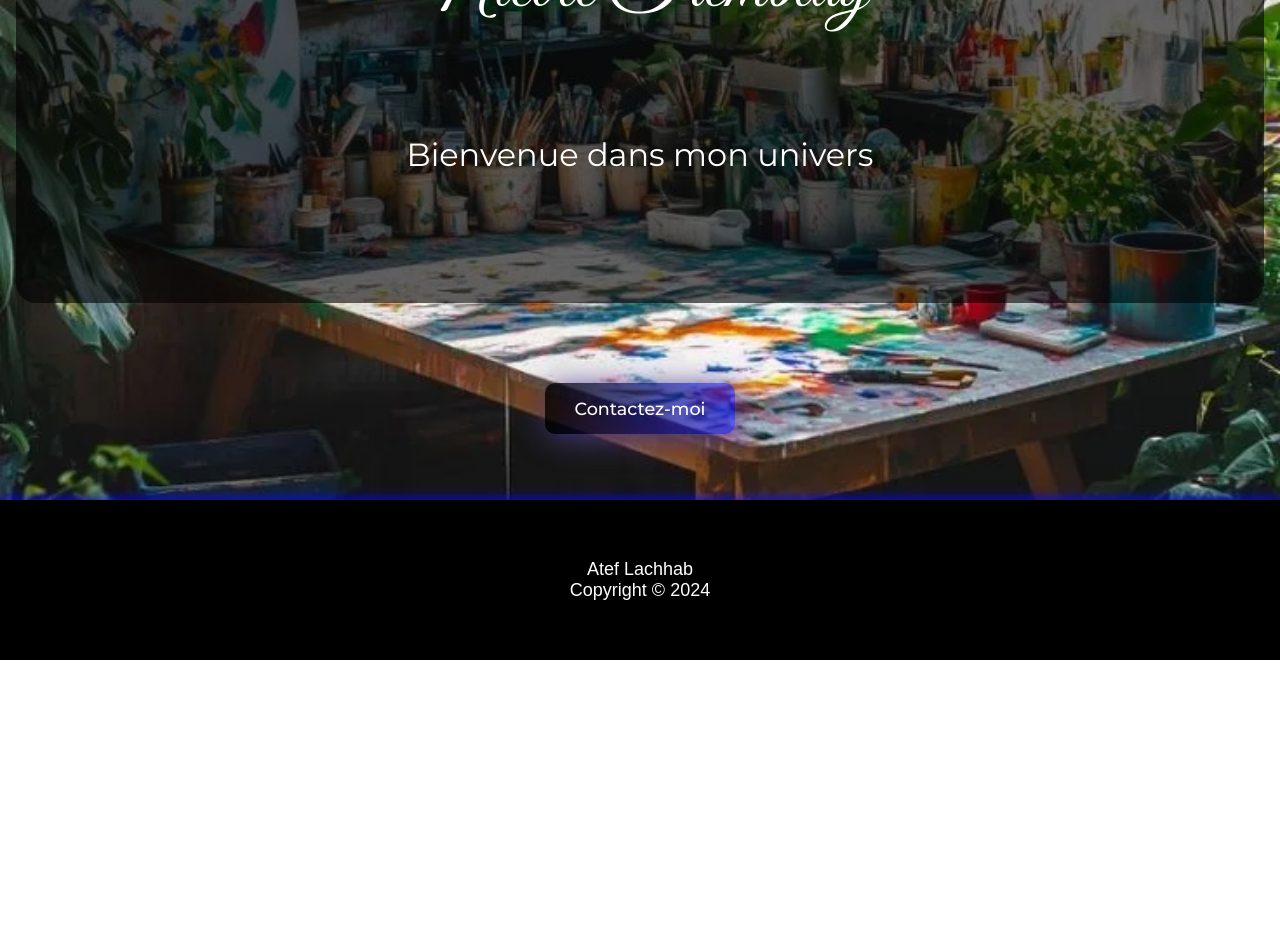
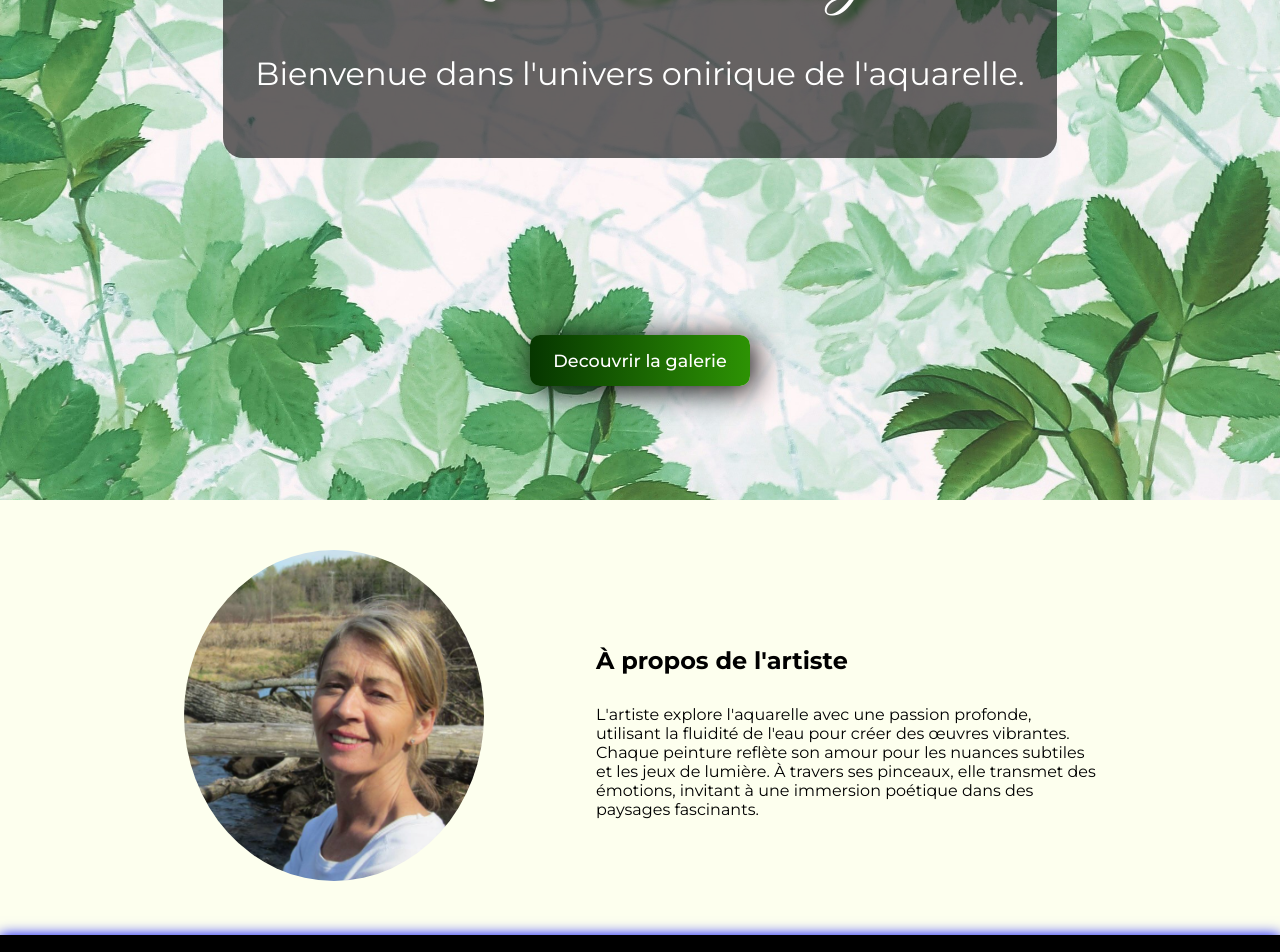
Before and after one commit to Kaazell/nicole-aquarelle, a React (Vite) app: page / in a window 1280 px wide. Shown: the part 300-1252 px from the top of the page. Before the commit the page ends 960 px from the top, so only its background shows below. Built offline with nearby package versions, Linux system fonts and the light colour scheme; a web font is replaced by a local one.

Commit message:
feat: home page about section

```diff
--- a/src/components/Button/style.module.scss
+++ b/src/components/Button/style.module.scss
@@ -10,12 +10,12 @@
     text-decoration: none;
     border-radius: 10px;
     border: none;
-    width: 190px;
+    width: 220px;
     margin: 20px auto;
     padding: 15px 20px;
     text-align: center;
     transition: box-shadow 0.3s ease;
-    box-shadow: 4px 4px 30px rgb(73, 56, 133);
+    box-shadow: 4px 4px 30px rgb(0, 0, 0);
     &:hover {
         box-shadow: 0px 0px 5px rgb(255, 255, 255);
     }
--- a/src/pages/Home/Home.tsx
+++ b/src/pages/Home/Home.tsx
@@ -1,16 +1,26 @@
 import React from "react";
 import s from "./style.module.scss";
 import Button from "../../components/Button/Button";
+import nicole from "../../assets/img/nicole-tremblay.png"
 
 const Home: React.FC = () => {
   return (
     <main>
       <section className={s.landing} id="home_section">
         <div className={s.landing__center}>
-        <h1 className={s.landing__title}>Nicole Tremblay</h1>
-        <p className={s.landing__introduction}>Bienvenue dans mon univers</p>
+          <h1 className={s.landing__title}>Nicole Tremblay</h1>
+          <p className={s.landing__introduction}>Bienvenue dans l'univers onirique de l'aquarelle.</p>
         </div>
-        <Button buttonName="Contactez-moi" destination="#contact_form" />
+        <Button buttonName="Decouvrir la galerie" destination="#contact_form" />
+      </section>
+      <section className={s.artist}>
+        <div className={s.artist__photo}>
+          <img src={nicole} alt="Photo de l'artiste" />
+        </div>
+        <div className={s.artist__bio}>
+          <h2>À propos de l'artiste</h2>
+          <p>L'artiste explore l'aquarelle avec une passion profonde, utilisant la fluidité de l'eau pour créer des œuvres vibrantes. Chaque peinture reflète son amour pour les nuances subtiles et les jeux de lumière. À travers ses pinceaux, elle transmet des émotions, invitant à une immersion poétique dans des paysages fascinants.</p>
+        </div>
       </section>
     </main>
   );
--- a/src/pages/Home/style.module.scss
+++ b/src/pages/Home/style.module.scss
@@ -2,7 +2,7 @@
 @use "../../styles/mixins" as *;
 
 .landing {
-    background-image: url('../../assets/img/banner3.webp');
+    background-image: url('../../assets/img/banner4.jpg');
     background-size: cover;
     background-position: center;
     height: calc(100vh - 63px);
@@ -16,12 +16,13 @@
         padding: 2em;
         background: rgba(0, 0, 0, 0.6);
         border-radius: 20px;
-        width: 100%;
+        max-width: 960px;
         display: flex;
         flex-direction: column;
         justify-content: space-evenly;
         align-items: center;
         height: 70%;
+        max-height: 300px;
     }
     &__title {
         @include great-vibes;
@@ -38,18 +39,22 @@
     }
 }
 
-.post_landing {
-    max-width: 1160px;
-    margin: 0 auto;
+.artist {
     display: flex;
-    flex-direction: column;
-    padding: 20px;
+    align-items: center;
+    justify-content: space-around;
+    padding: 50px 10%;
+    background: #FDFFEE;
+    overflow: hidden;
+    &__photo img {
+        width: 300px;
+        border-radius: 50%;
+    }
+    &__bio {
+        max-width: 500px;
+    }
 }
 
-h2 {
-    margin: 30px auto;
-    font-weight: 400;
-}
 
 @media screen and (min-width: 650px) {
     h2 {
--- a/src/styles/_variables.scss
+++ b/src/styles/_variables.scss
@@ -2,6 +2,6 @@ $primary-font: "Kode Mono", monospace;
 $secondary-font: Arial, Helvetica, sans-serif;
 $black-transparent: rgba(0, 0, 0, 0.59);
 $white-transparent:rgba(255, 255, 255, 0.2);
-$button-gradient: linear-gradient(to right, rgba(0, 0, 0, 0.8), rgba(0, 13, 255, 0.6));
+$button-gradient: linear-gradient(to right, rgba(6, 54, 0), rgba(45, 147, 4));
 $blue-blurry: 0px 0px 13px rgb(0, 8, 255);
 ;
```
Also changed, not shown: src/assets/img/banner4.jpg (added), src/assets/img/nicole-tremblay.png (added).
